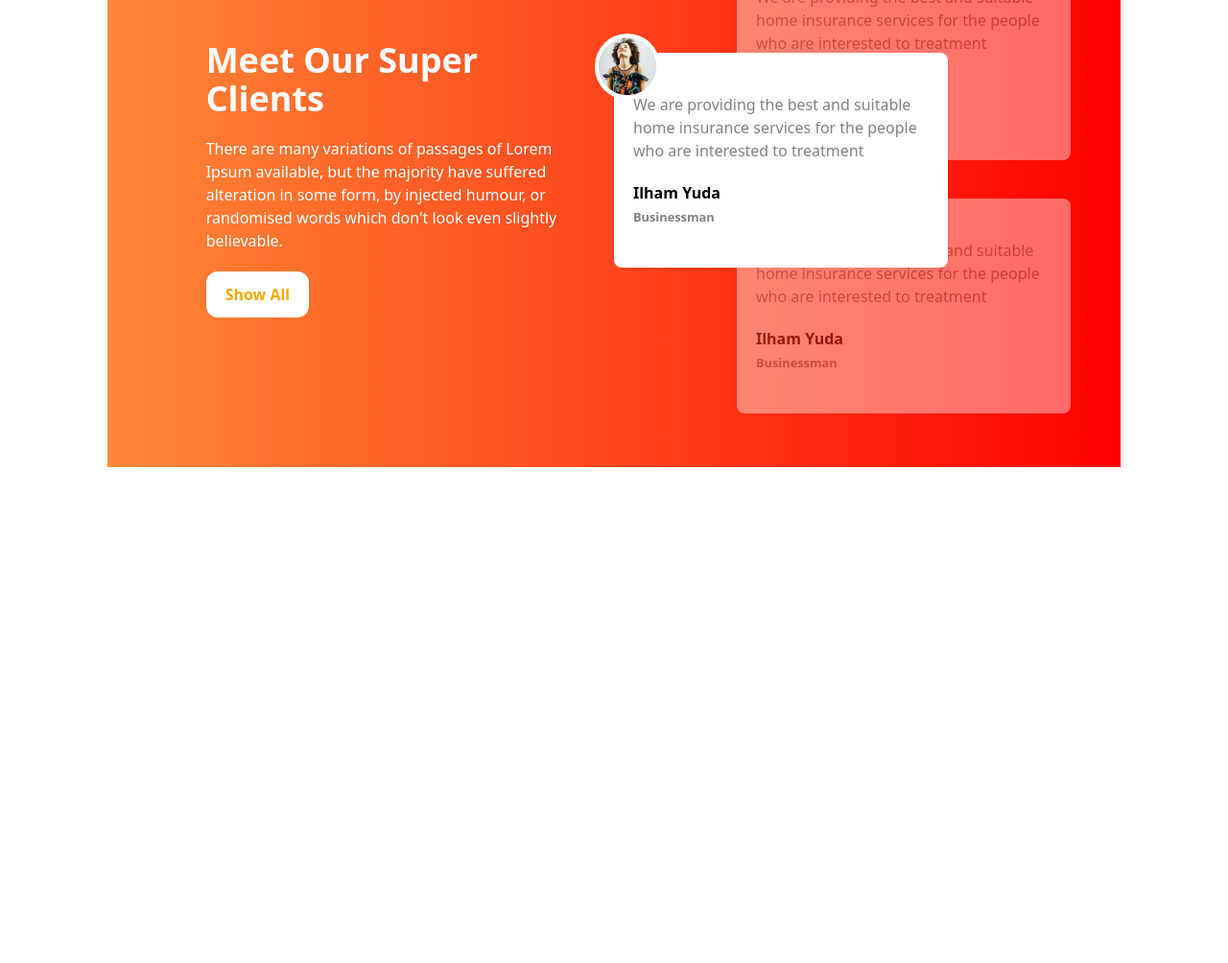
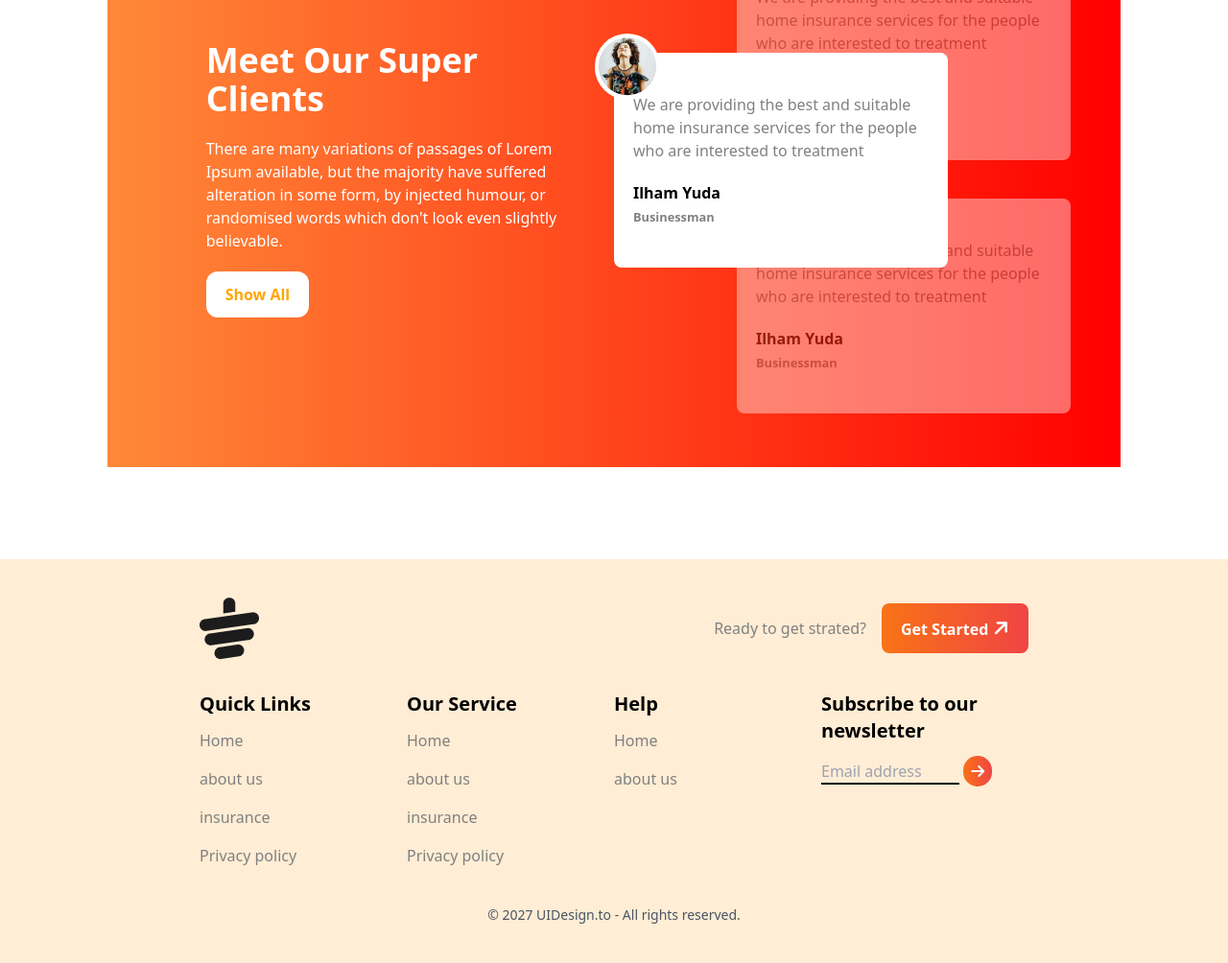
Before and after one commit to tasnim29/tea-house-tailwind, a plain HTML site: page index.html in a window 1280 px wide. Shown: the part 1957-2961 px from the top of the page at 96% size. Before the commit the page ends 2540 px from the top, so only its background shows below. Drawn offline with nearby package versions, Linux system fonts and the light colour scheme.

Commit message:
footer section is done

```diff
--- a/index.html
+++ b/index.html
@@ -268,6 +268,85 @@
           </div>
         </div>
       </section>
+
+      <!-- news section -->
+      <section></section>
     </main>
+    <!-- footer section -->
+    <footer class="bg-orange-100 text-[gray] py-10 px-4 lg:px-16">
+      <div class="w-9/12 mx-auto">
+        <div class="mb-8 flex justify-between">
+          <img src="images/cup.png" alt="" />
+          <div class="flex items-center gap-4">
+            <h2>Ready to get strated?</h2>
+            <button
+              class="bg-gradient-to-r from-orange-500 to-red-500 px-5 py-3 rounded-lg text-white font-bold"
+            >
+              Get Started
+              <i class="fa-solid fa-arrow-right text-xl -rotate-45"></i>
+            </button>
+          </div>
+        </div>
+        <!-- links -->
+        <div class="grid grid-cols-1 md:grid-cols-4">
+          <!-- first link -->
+          <div>
+            <h3 class="text-[black] font-bold text-xl mb-3">Quick Links</h3>
+            <ul class="space-y-4">
+              <li><a class="hover:text-blue-900" href="#">Home</a></li>
+              <li><a class="hover:text-blue-900" href="#">about us</a></li>
+              <li><a class="hover:text-blue-900" href="#">insurance</a></li>
+              <li>
+                <a class="hover:text-blue-900" href="#">Privacy policy</a>
+              </li>
+            </ul>
+          </div>
+          <!-- second link -->
+          <div>
+            <h3 class="text-[black] font-bold text-xl mb-3">Our Service</h3>
+            <ul class="space-y-4">
+              <li><a class="hover:text-blue-900" href="#">Home</a></li>
+              <li><a class="hover:text-blue-900" href="#">about us</a></li>
+              <li><a class="hover:text-blue-900" href="#">insurance</a></li>
+              <li>
+                <a class="hover:text-blue-900" href="#">Privacy policy</a>
+              </li>
+            </ul>
+          </div>
+          <!-- third link -->
+          <div>
+            <h3 class="text-[black] font-bold text-xl mb-3">Help</h3>
+            <ul class="space-y-4">
+              <li><a class="hover:text-blue-900" href="#">Home</a></li>
+              <li><a class="hover:text-blue-900" href="#">about us</a></li>
+            </ul>
+          </div>
+          <!-- fourth link -->
+          <div>
+            <h3 class="text-[black] font-bold text-xl mb-3">
+              Subscribe to our <br />
+              newsletter
+            </h3>
+            <div>
+              <input
+                class="bg-transparent border-b-2 border-black w-4/6"
+                type="email"
+                name=""
+                id=""
+                placeholder="Email address"
+              />
+              <i
+                class="fa-solid fa-arrow-right bg-gradient-to-r from-orange-500 to-red-500 p-2 rounded-full text-[white]"
+              ></i>
+            </div>
+          </div>
+        </div>
+      </div>
+      <div class="text-center pt-5 mt-5">
+        <p class="text-sm text-gray-600">
+          © 2027 UIDesign.to - All rights reserved.
+        </p>
+      </div>
+    </footer>
   </body>
 </html>
```
